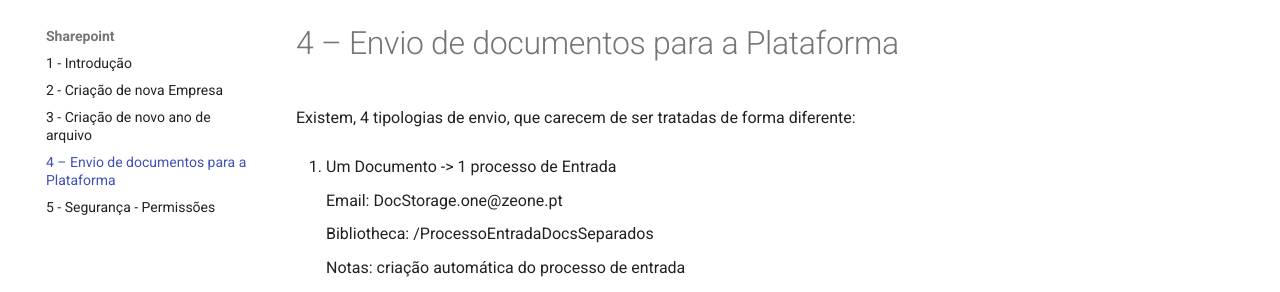
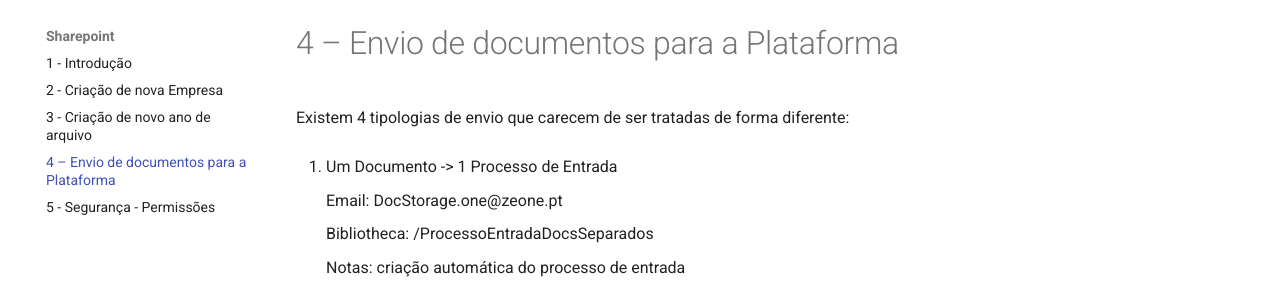
Before and after one commit to pedropimenta/gestaodoc-fhc, an MkDocs documentation site: the page built from docs/sharepoint/docsPlataforma.md, in a window 1280 px wide. Shown: the part 123-415 px from the top of the page. Built offline with MkDocs 1.6.1 and Material for MkDocs 9.7.7, drawn with Linux system fonts in a browser that asks for light colours.

```diff
--- a/docs/sharepoint/docsPlataforma.md
+++ b/docs/sharepoint/docsPlataforma.md
@@ -1,8 +1,8 @@
 # 4 – Envio de documentos para a Plataforma
 
-Existem, 4 tipologias de envio,  que carecem de ser tratadas de forma diferente:
+Existem 4 tipologias de envio que carecem de ser tratadas de forma diferente:
 
-1. Um Documento -> 1 processo de Entrada
+1. Um Documento -> 1 Processo de Entrada
 
     Email: DocStorage.one@zeone.pt
 
```
